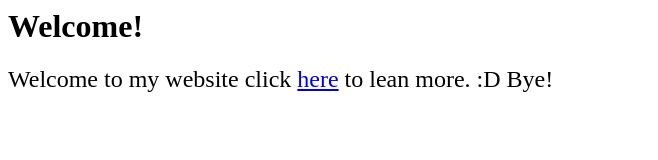
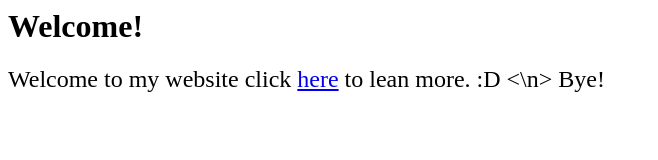
Before and after one commit to octotheoli/Messing-around, a plain HTML site: page index.html in a window 1280 px wide. Shown: the full height of the page, 0-658 px from the left. Drawn offline with Linux system fonts and the light colour scheme.

Commit message:
Update index.html

```diff
--- a/index.html
+++ b/index.html
@@ -11,7 +11,7 @@
   Welcome to my website click <a href="https://tinyurl.com/4y9emxye">here</a> to lean more. :D
 
 
- <n>
+ <\n>
    Bye!
 
    </font>
```
